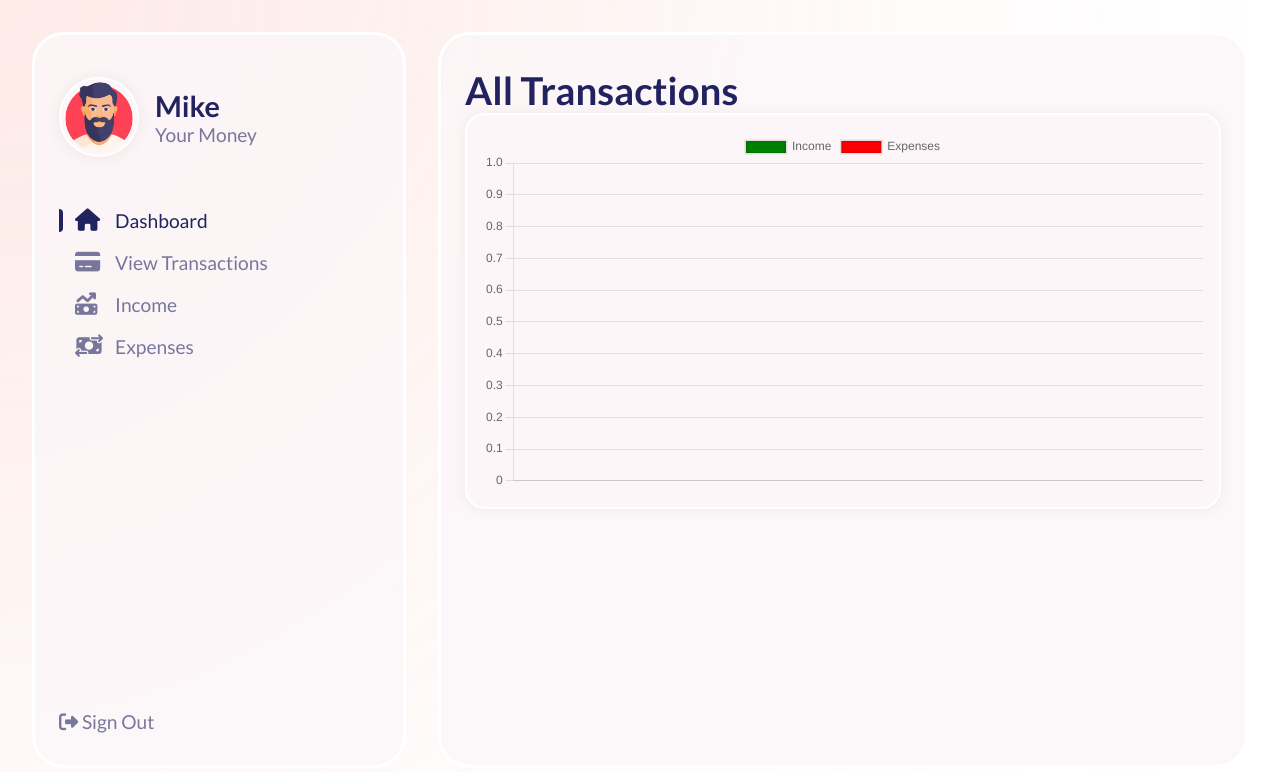
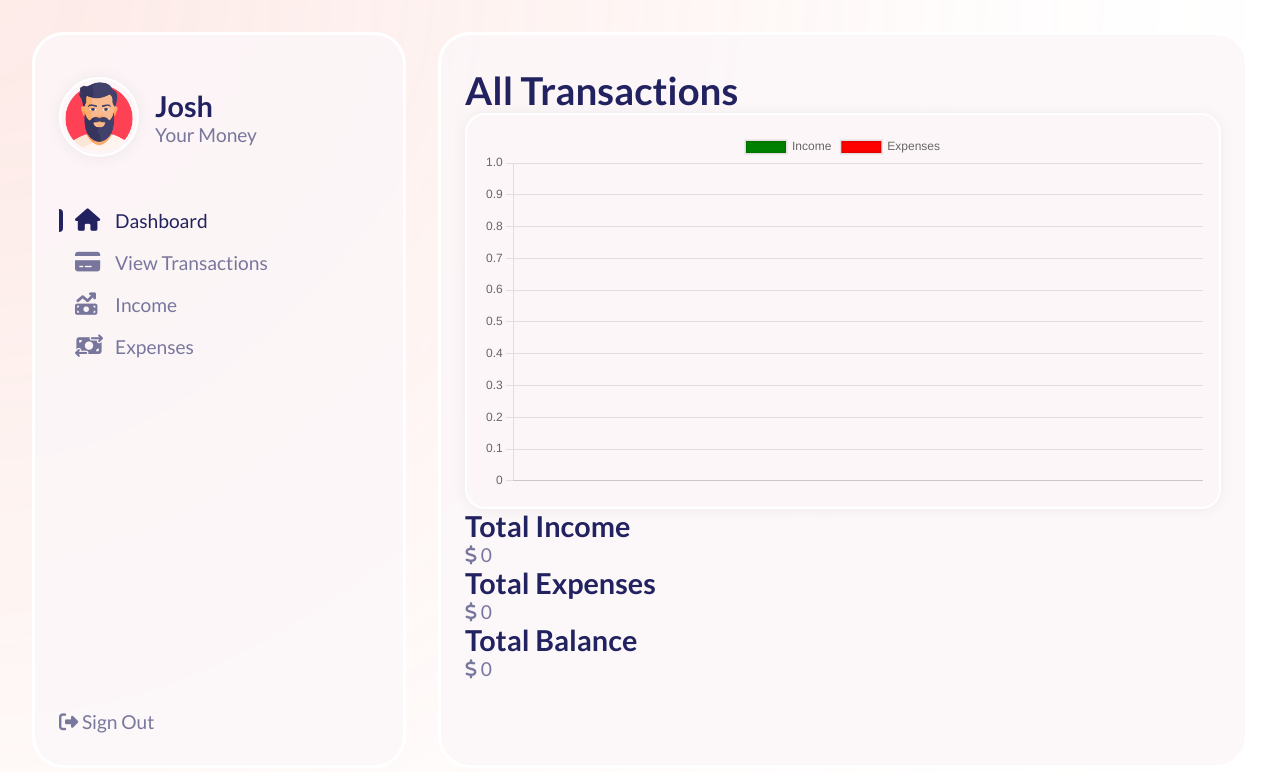
Before and after one commit to mhs170/BudgetBuddy, a React (Create React App) app in the folder frontend/: page / in a window 1280 px wide. Shown: the top 772 px of the page. Built offline with nearby package versions, Linux system fonts and the light colour scheme.

Commit message:
display totals

```diff
--- a/frontend/src/Components/Chart/Chart.js
+++ b/frontend/src/Components/Chart/Chart.js
@@ -3,7 +3,7 @@ import styled from "styled-components";
 import { useGlobalContext } from "../../Context/globalContext";
 import { dateFormat } from "../../utils/dateFormat";
 
-import {Chart as ChartJS,
+import {Chart as ChartJs,
     CategoryScale,
     LinearScale,
     PointElement,
@@ -11,12 +11,12 @@ import {Chart as ChartJS,
     Title,
     Tooltip,
     Legend,
-        ArcElement
+    ArcElement,
 } from 'chart.js'
 
 import {Line} from 'react-chartjs-2'
 
-ChartJS.register(
+ChartJs.register(
     CategoryScale,
     LinearScale,
     PointElement,
@@ -24,7 +24,7 @@ ChartJS.register(
     Title,
     Tooltip,
     Legend,
-    ArcElement
+    ArcElement,
 )
 
 function Chart() {
@@ -45,7 +45,8 @@ function Chart() {
                         return amount
                     })
                 ],
-                backgroundColor: 'green'
+                backgroundColor: 'green',
+                tension: .2
             },
             {
                 label: 'Expenses',
@@ -55,14 +56,15 @@ function Chart() {
                         return amount
                     })
                 ],
-                backgroundColor: 'red'
+                backgroundColor: 'red',
+                tension: .2
             }
 
         ]
     }
     return (
         <ChartStyled>
-            <Line data = {data}/>
+            <Line data={data}/>
         </ChartStyled>
     )
 }
--- a/frontend/src/Components/Dashboard/Dashboard.js
+++ b/frontend/src/Components/Dashboard/Dashboard.js
@@ -2,8 +2,11 @@ import React from "react";
 import styled from "styled-components";
 import { InnerLayout } from "../../Styles/Layouts";
 import Chart from "../Chart/Chart";
+import { dollar } from "../../utils/icons";
+import { useGlobalContext } from "../../Context/globalContext";
 
 function Dashboard() {
+    const {totalExpenses, totalIncome, totalBalance} = useGlobalContext()
     return (
         <DashboardStyled>
             <InnerLayout>
@@ -11,6 +14,26 @@ function Dashboard() {
                <div className="stats-con">
                 <div className="chart-con">
                     <Chart />
+                    <div className="amount-con">
+                        <div className="income">
+                            <h2>Total Income</h2>
+                            <p>
+                                {dollar} {totalIncome()}
+                            </p>
+                        </div>
+                        <div className="expense">
+                            <h2>Total Expenses</h2>
+                            <p>
+                                {dollar} {totalExpenses()}
+                            </p>
+                        </div>
+                        <div className="balance">
+                            <h2>Total Balance</h2>
+                            <p>
+                                {dollar} {totalBalance()}
+                            </p>
+                        </div>
+                    </div>
                 </div>
                </div>
             </InnerLayout>
--- a/frontend/src/Components/Navigation/Navigation.js
+++ b/frontend/src/Components/Navigation/Navigation.js
@@ -11,7 +11,7 @@ function Navigation({active, setActive}) {
             <div className="user-con">
                 <img src={avatar} alt="" />
                 <div className="text">
-                    <h2>Mike</h2>
+                    <h2>Josh</h2>
                     <p>Your Money</p>
                 </div>
             </div>
--- a/frontend/src/Context/globalContext.js
+++ b/frontend/src/Context/globalContext.js
@@ -67,6 +67,14 @@ export const GlobalProvider = ({children}) => {
         return totalIncome;
     }
 
+    const totalBalance = () => {
+        return totalIncome() - totalExpenses()
+    }
+
+    const transactionHistory = () => {
+        const history = [...incomes, ...expenses]
+    }
+
     return (
         <GlobalContext.Provider value={{
             addIncome,
@@ -78,7 +86,9 @@ export const GlobalProvider = ({children}) => {
             addExpense,
             getExpenses,
             deleteExpense,
-            totalExpenses
+            totalExpenses,
+            totalBalance,
+            transactionHistory
         }}>
             {children}
         </GlobalContext.Provider>
```
Lines whose indentation alone changed are shown as unchanged.
